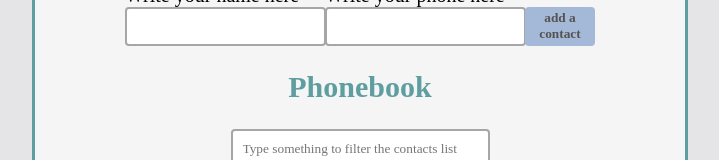
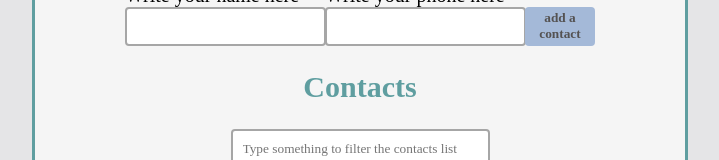
Before and after one commit to TheMainOne/goit-react-hw-02-phonebook, a React (Create React App) app: page / in a window 1280 px wide. Shown: the part 153-313 px from the top of the page, without its empty margins (280-999 px from the left). Built offline with nearby package versions, Linux system fonts and the light colour scheme.

Commit message:
fix title

```diff
--- a/src/Components/Header/Header.jsx
+++ b/src/Components/Header/Header.jsx
@@ -6,5 +6,5 @@ export const Header = () => {
 };
 
 export const SecondHeader = () => {
-  return <SecondHead>Phonebook</SecondHead>;
+  return <SecondHead>Contacts</SecondHead>;
 };
```
